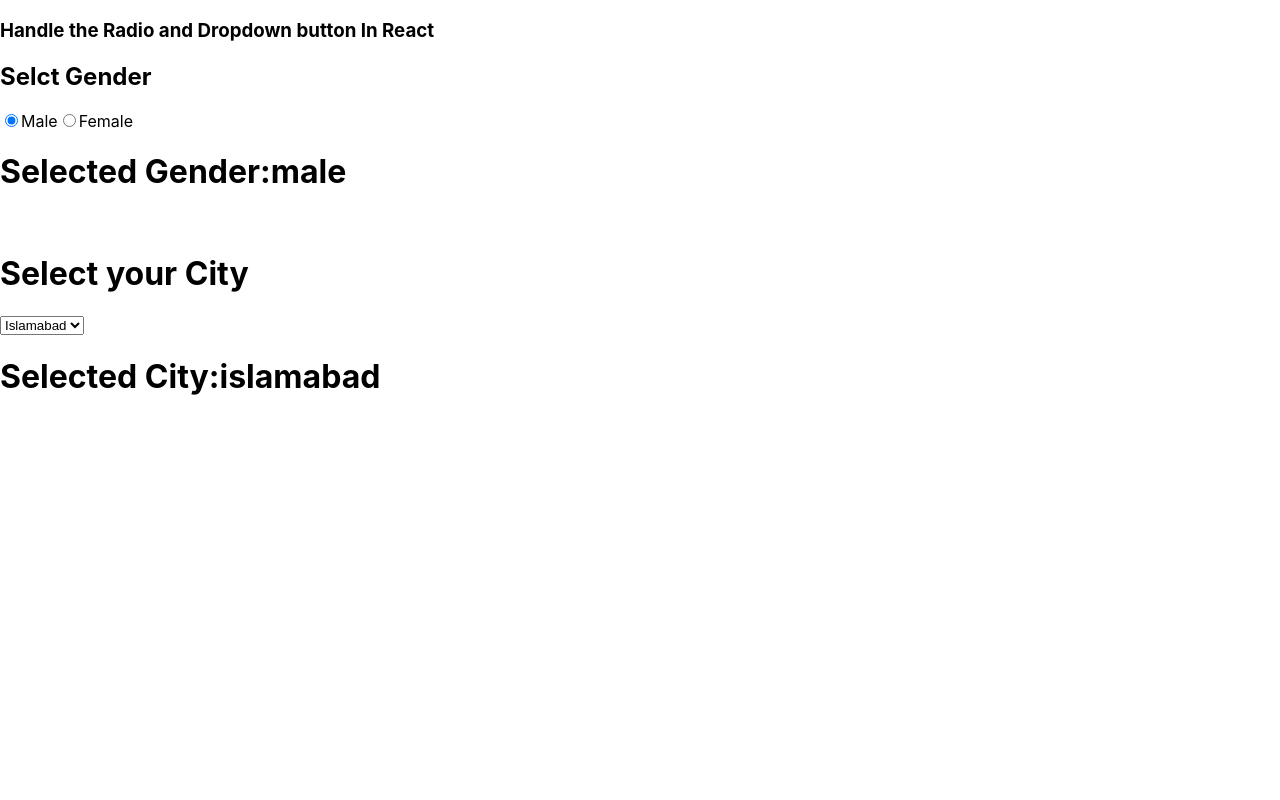
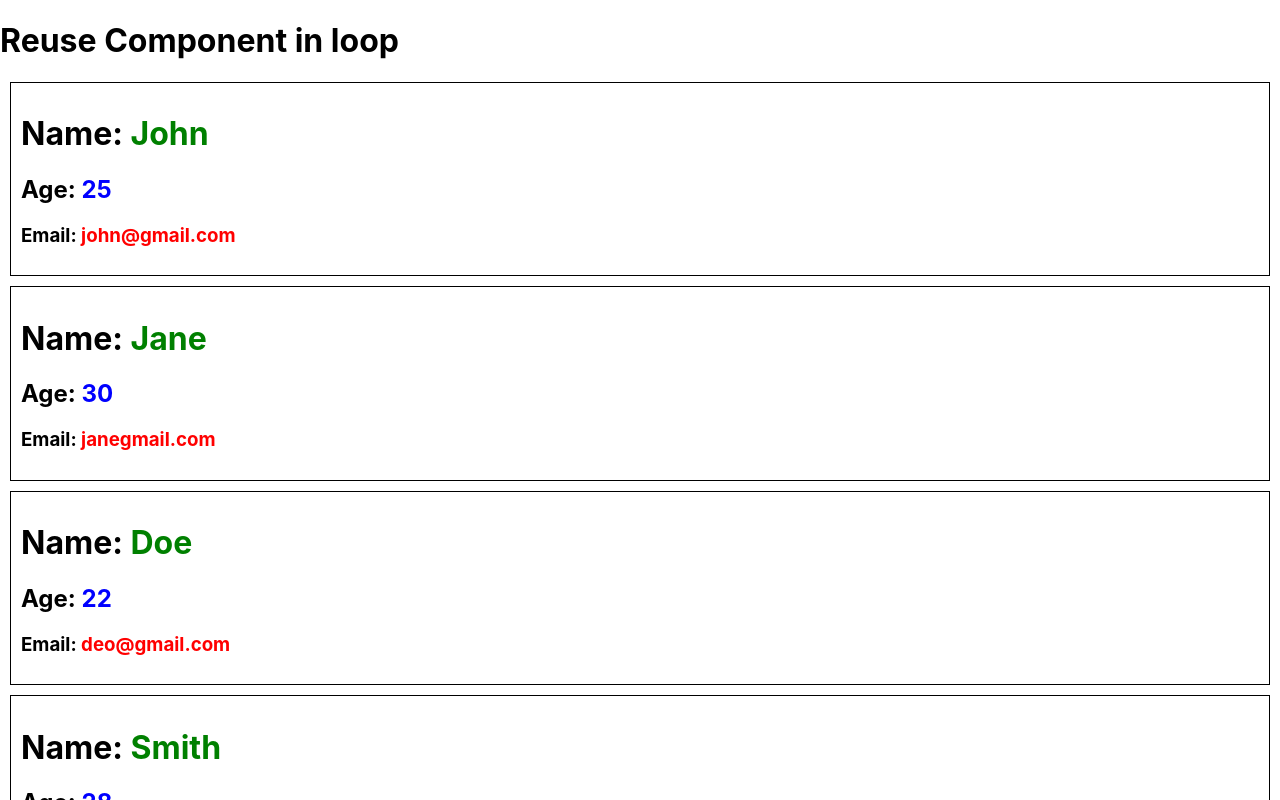
Before and after one commit to MAnwarulhaq/my-react-app, a React (Create React App) app: page / in a window 1280 px wide. Shown: the top 800 px of the page. Built offline with nearby package versions, Linux system fonts and the light colour scheme.

Commit message:
Reuse Component in React

```diff
--- a/src/App.js
+++ b/src/App.js
@@ -1,11 +1,13 @@
 
 import './App.css';
-import RadioandDropdown from './RadioandDropdownButton/RadioandDropdown';
+import Map from './Loops/Map';
+import ReuseComponent from './Loops/ReuseComponent';
+
 function App() {
 
   return (
     <>
-    <RadioandDropdown/>
+    <ReuseComponent/>
 
     </>
   );
--- /dev/null
+++ b/src/Loops/Map.jsx
@@ -0,0 +1,42 @@
+import React from 'react'
+
+const Map = () => {
+    // array name
+    const arr=["apple","banana","orange","mango","grapes"]
+    // array of objects with name and age email
+    const arrObj = [
+        { name: "John", age: 25, email: "john@gmail.com", id:1},
+        { name: "Jane", age: 30, email: "janegmail.com",id:2},
+        { name: "Doe", age: 22, email: "deo@gmail.com" ,id:3},
+        { name: "Smith", age: 28, email: "smith@gmail.com" ,id:4},
+        { name: "Alice", age: 27, email: "alice@gmail.com", id:5}]
+  return (
+    <div>
+        <h3>Loop in jsx Map funtion</h3>
+    <table border="1" cellPadding="10" cellSpacing="0">
+        <thead>
+            <tr>
+                <td>Id</td>
+                <td>Name</td>
+                <td>Age</td>
+                <td>Email</td>
+            </tr>
+        </thead>
+        <tbody>
+            {
+                arrObj.map((item) => (
+                    <tr key={item.id}>
+                        <td>{item.id}</td>
+                        <td>{item.name}</td>
+                        <td>{item.age}</td>
+                        <td>{item.email}</td>
+                    </tr>
+                ))
+            }
+        </tbody>
+    </table>
+    </div>
+  )
+}
+
+export default Map
--- /dev/null
+++ b/src/Loops/ReuseComponent.jsx
@@ -0,0 +1,25 @@
+import React from 'react'
+import UserData from './UserData'
+
+const ReuseComponent = () => {
+    const arrObj = [
+        { name: "John", age: 25, email: "john@gmail.com", id: 1 },
+        { name: "Jane", age: 30, email: "janegmail.com", id: 2 },
+        { name: "Doe", age: 22, email: "deo@gmail.com", id: 3 },
+        { name: "Smith", age: 28, email: "smith@gmail.com", id: 4 },
+        { name: "Alice", age: 27, email: "alice@gmail.com", id: 5 }]
+    return (
+        <div>
+            <h1>Reuse Component in loop</h1>
+            {arrObj.map((user) => {
+                return (
+                    <div key={user.id}>
+                        <UserData user={user}/>
+                    </div>
+                )
+            })}
+        </div>
+    )
+}
+
+export default ReuseComponent
--- /dev/null
+++ b/src/Loops/UserData.jsx
@@ -0,0 +1,14 @@
+import React from 'react'
+
+const UserData = ({user}) => {
+  return (
+    <div style={{border:"1px solid black", margin:"10px", padding:"10px"}}>
+
+        <h1>Name: <span style={{color:"green"}}>{user.name}</span></h1>
+        <h2>Age: <span style={{color:"blue"}}>{user.age}</span></h2>
+        <h3>Email: <span style={{color:"red"}}>{user.email}</span></h3>
+    </div>
+  )
+}
+
+export default UserData
```
